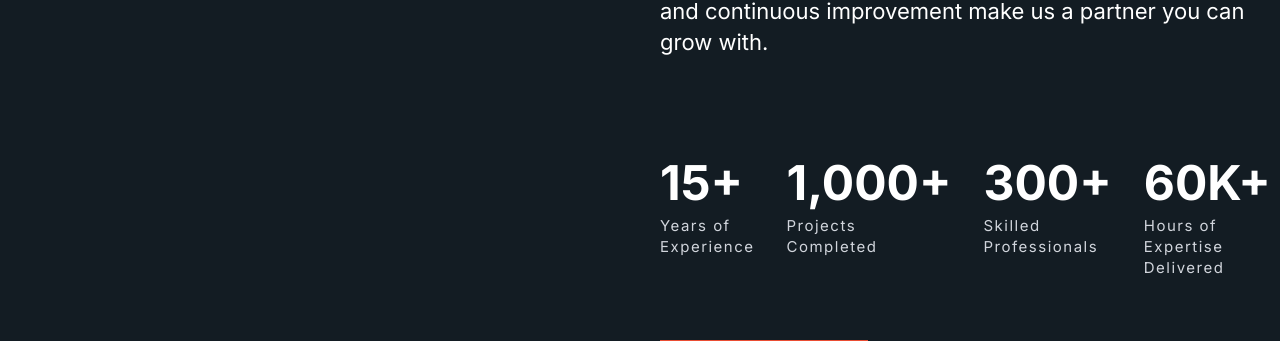
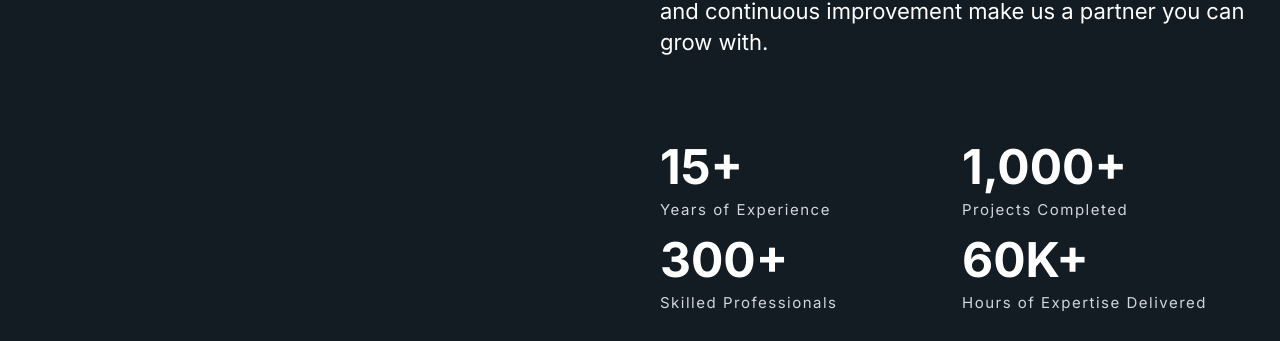
Before and after one commit to abinfpro/PinnacleAxis, a React (Vite) app in the folder frontend/: page / in a window 1280 px wide. Shown: the part 2490-2831 px from the top of the page. Built offline with nearby package versions, Linux system fonts and the light colour scheme.

Commit message:
18 commit

```diff
--- a/frontend/src/pages/Aboutpage.jsx
+++ b/frontend/src/pages/Aboutpage.jsx
@@ -119,7 +119,7 @@ const Aboutpage = () => {
       {/* Mission Details Section */}
       <section className=" lg:pt-46">
         <div className="max-w-7xl mx-auto px-4 flex flex-col lg:flex-row justify-between gap-[30px] mt-10 text-center">
-          <div style={{ backgroundColor: "black" }} className="w-auto hidden xl:block h-full lg:w-[741px] lg:h-[350px] mb-6 lg:mb-0">
+          <div style={{ backgroundColor: "black" }} className="w-auto hidden lg:block h-full lg:w-[741px] lg:h-[350px] mb-6 lg:mb-0">
             <img className="w-full h-full object-cover" src="/Rectangle 3462.webp" alt="" />
           </div>
           <div className="flex items-center">
--- a/frontend/src/pages/Homepage.jsx
+++ b/frontend/src/pages/Homepage.jsx
@@ -360,7 +360,7 @@ const Homepage = () => {
 
         <div className="max-w-7xl mx-auto px-4 sm:px-6 lg:px-8">
           <div className="grid relative gap-8 lg:gap-10 grid-cols-1 lg:grid-cols-2">
-            <img className="hidden xl:block absolute left-295 bottom-146" src="/Group1.svg" alt="" />
+            <img className="hidden xl:block absolute left-295 bottom-155" src="/Group1.svg" alt="" />
 
             {/* Left Side Content */}
             <div>
@@ -375,7 +375,9 @@ const Homepage = () => {
                 Our strong values of honesty, respect, and continuous improvement make us a partner you can grow with.
               </p>
 
-              <div className="grid grid-cols-2 lg:flex gap-4 lg:gap-8 mt-6 lg:mt-10">
+              <div className="
+  grid grid-cols-2 gap-4 mt-6
+  1492:flex 1492:gap-8 1492:mt-10">
                 {statsData.map((stat, index) => (
                   <Counter key={index} {...stat} />
                 ))}
```
